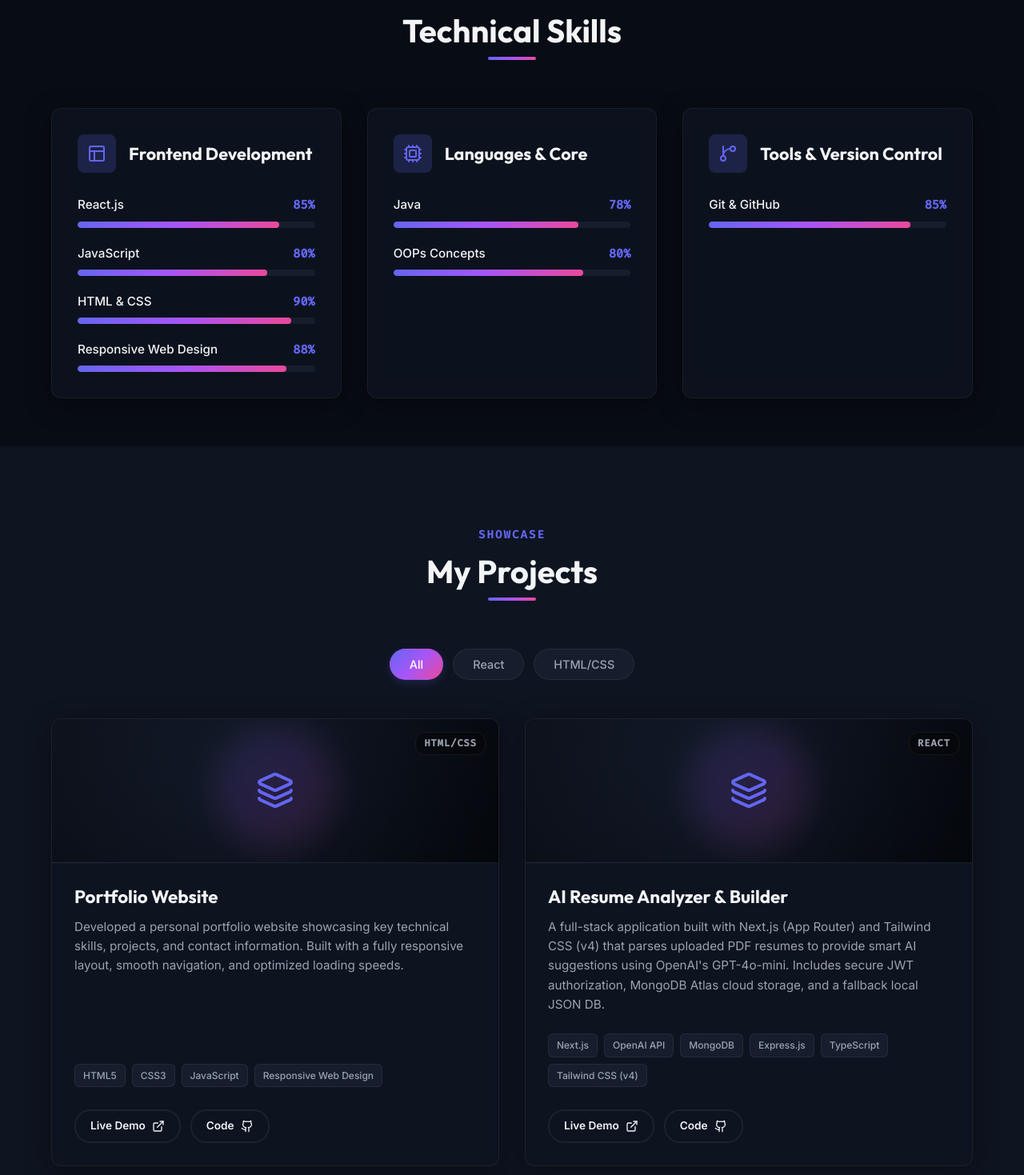
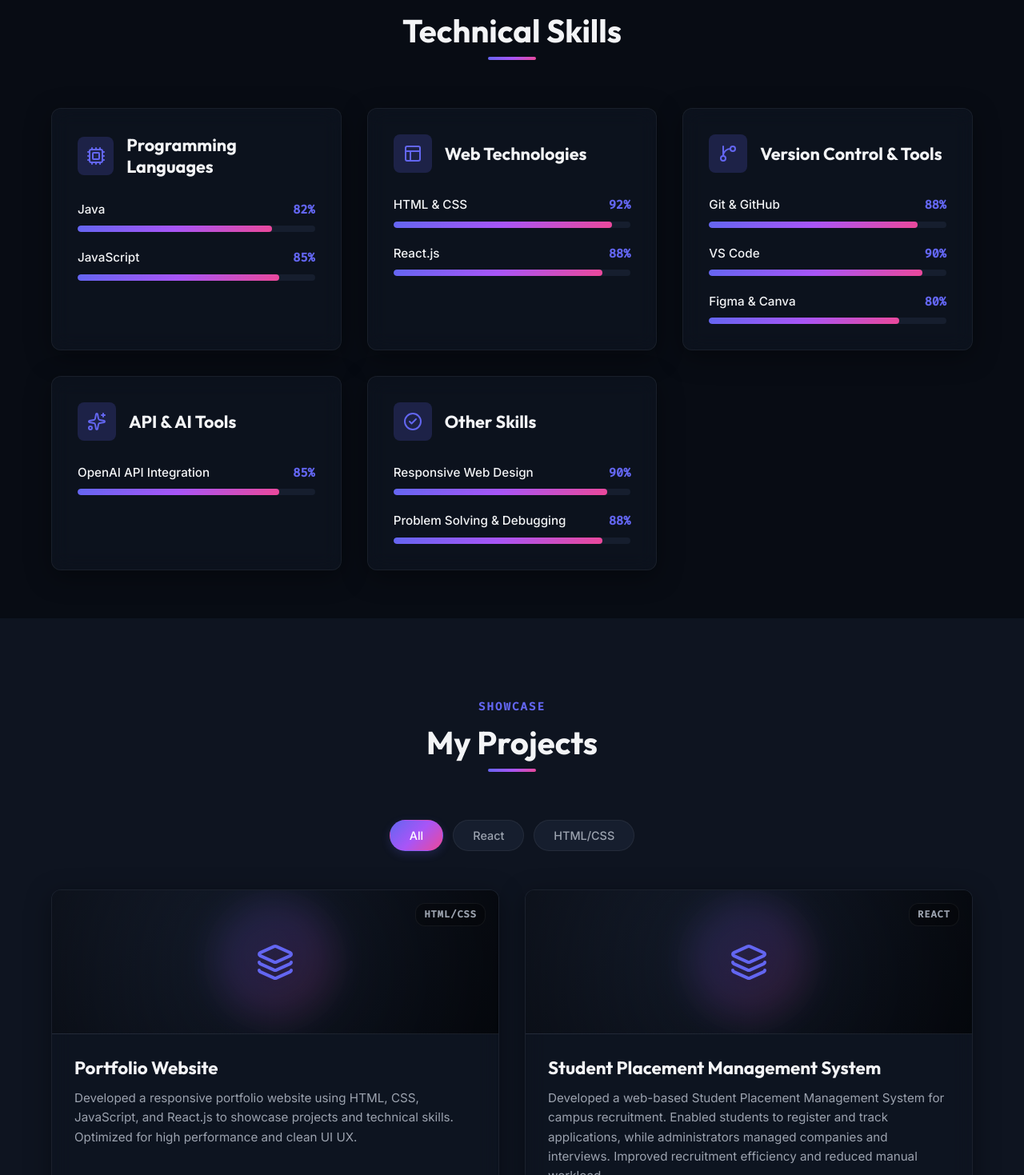
Before and after one commit to Kaniga54/portfolio, a React (Vite) app: page / in a window 1280 px wide. Shown: the part 2141-3610 px from the top of the page at 80% size. Built offline with nearby package versions, Linux system fonts and the light colour scheme.

Commit message:
Updated resume PDF, skills categories, and project titles

```diff
--- a/src/components/Projects.jsx
+++ b/src/components/Projects.jsx
@@ -27,30 +27,30 @@ export default function Projects() {
   const projectsData = [
     {
       title: 'Portfolio Website',
-      description: 'Developed a personal portfolio website showcasing key technical skills, projects, and contact information. Built with a fully responsive layout, smooth navigation, and optimized loading speeds.',
+      description: 'Developed a responsive portfolio website using HTML, CSS, JavaScript, and React.js to showcase projects and technical skills. Optimized for high performance and clean UI UX.',
       category: 'HTML/CSS',
-      tags: ['HTML5', 'CSS3', 'JavaScript', 'Responsive Web Design'],
+      tags: ['HTML5', 'CSS3', 'JavaScript', 'React.js', 'Responsive Web Design'],
       demoUrl: '#home',
       githubUrl: 'https://github.com/Kaniga54',
       imageAlt: 'Portfolio Screenshot'
     },
     {
-      title: 'AI Resume Analyzer & Builder',
-      description: 'A full-stack application built with Next.js (App Router) and Tailwind CSS (v4) that parses uploaded PDF resumes to provide smart AI suggestions using OpenAI\'s GPT-4o-mini. Includes secure JWT authorization, MongoDB Atlas cloud storage, and a fallback local JSON DB.',
+      title: 'Student Placement Management System',
+      description: 'Developed a web-based Student Placement Management System for campus recruitment. Enabled students to register and track applications, while administrators managed companies and interviews. Improved recruitment efficiency and reduced manual workload.',
       category: 'React',
-      tags: ['Next.js', 'OpenAI API', 'MongoDB', 'Express.js', 'TypeScript', 'Tailwind CSS (v4)'],
+      tags: ['React.js', 'JavaScript', 'HTML', 'CSS', 'Problem Solving'],
       demoUrl: 'https://github.com/Kaniga54',
       githubUrl: 'https://github.com/Kaniga54',
-      imageAlt: 'AI Resume Analyzer Screenshot'
+      imageAlt: 'Student Placement Management System Screenshot'
     },
     {
-      title: 'Placement Cell Web Application',
-      description: 'Developed an information system designed to manage academic placement activities. Helps students and coordinators log details, search databases, and organize placement-related information efficiently.',
+      title: 'Vita CV – AI ATS Resume Analyzer & Resume Builder',
+      description: 'Developed an AI-powered ATS Resume Analyzer and Interactive Resume Builder using Next.js, React, MongoDB, OpenAI API, and Tailwind CSS. Implemented ATS resume scoring, keyword matching, AI-based resume suggestions, live resume preview, customizable templates, and A4 PDF export for creating ATS-friendly resumes.',
       category: 'React',
-      tags: ['React.js', 'JavaScript', 'State Management', 'UI Design', 'Problem Solving'],
+      tags: ['Next.js', 'React', 'MongoDB', 'OpenAI API', 'Tailwind CSS'],
       demoUrl: 'https://github.com/Kaniga54',
       githubUrl: 'https://github.com/Kaniga54',
-      imageAlt: 'Placement Cell Screenshot'
+      imageAlt: 'Vita CV Screenshot'
     }
   ];
 
--- a/src/components/Skills.jsx
+++ b/src/components/Skills.jsx
@@ -1,31 +1,46 @@
 import React from 'react';
-import { Layout, GitBranch, Cpu } from 'lucide-react';
+import { Layout, GitBranch, Cpu, Wrench, Sparkles, CheckCircle2 } from 'lucide-react';
 
 export default function Skills() {
   const skillCategories = [
     {
-      title: 'Frontend Development',
-      icon: <Layout className="skill-cat-icon" size={24} />,
+      title: 'Programming Languages',
+      icon: <Cpu className="skill-cat-icon" size={24} />,
       skills: [
-        { name: 'React.js', level: 85 },
-        { name: 'JavaScript', level: 80 },
-        { name: 'HTML & CSS', level: 90 },
-        { name: 'Responsive Web Design', level: 88 }
+        { name: 'Java', level: 82 },
+        { name: 'JavaScript', level: 85 }
       ]
     },
     {
-      title: 'Languages & Core',
-      icon: <Cpu className="skill-cat-icon" size={24} />,
+      title: 'Web Technologies',
+      icon: <Layout className="skill-cat-icon" size={24} />,
       skills: [
-        { name: 'Java', level: 78 },
-        { name: 'OOPs Concepts', level: 80 }
+        { name: 'HTML & CSS', level: 92 },
+        { name: 'React.js', level: 88 }
       ]
     },
     {
-      title: 'Tools & Version Control',
+      title: 'Version Control & Tools',
       icon: <GitBranch className="skill-cat-icon" size={24} />,
       skills: [
-        { name: 'Git & GitHub', level: 85 }
+        { name: 'Git & GitHub', level: 88 },
+        { name: 'VS Code', level: 90 },
+        { name: 'Figma & Canva', level: 80 }
+      ]
+    },
+    {
+      title: 'API & AI Tools',
+      icon: <Sparkles className="skill-cat-icon" size={24} />,
+      skills: [
+        { name: 'OpenAI API Integration', level: 85 }
+      ]
+    },
+    {
+      title: 'Other Skills',
+      icon: <CheckCircle2 className="skill-cat-icon" size={24} />,
+      skills: [
+        { name: 'Responsive Web Design', level: 90 },
+        { name: 'Problem Solving & Debugging', level: 88 }
       ]
     }
   ];
```
Also changed, not shown: 1 other file (tests, documents, lock files or other folders).
